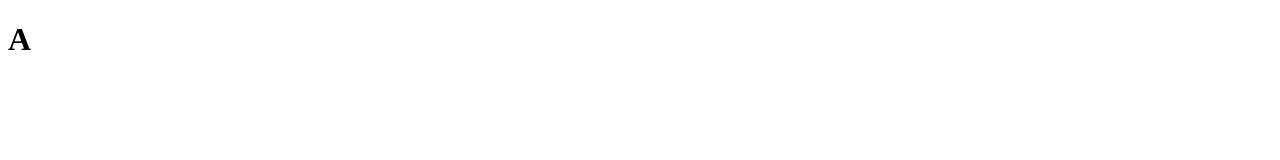
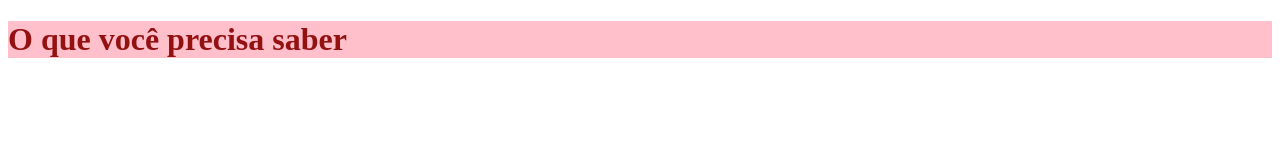
Before and after one commit to alicefernandes7/alice-estudos, a plain HTML site: page index.html in a window 1280 px wide. Drawn offline with Linux system fonts and the light colour scheme.

Commit message:
feature/header

```diff
--- a/index.html
+++ b/index.html
@@ -2,9 +2,10 @@
 <html lang="pt-br">
 <head>
 
-    <title>Document</title>
+    <title>Flores</title>
+    <link rel="stylesheet" href="style.css">
 </head>
 <body>
-    <h1>A</h1>
+    <h1 class="titulo">O que você precisa saber</h1>
 </body>
 </html>
--- /dev/null
+++ b/style.css
@@ -0,0 +1,4 @@
+.titulo {
+    background-color: pink;
+    color: rgb(148, 17, 17);
+}
```
